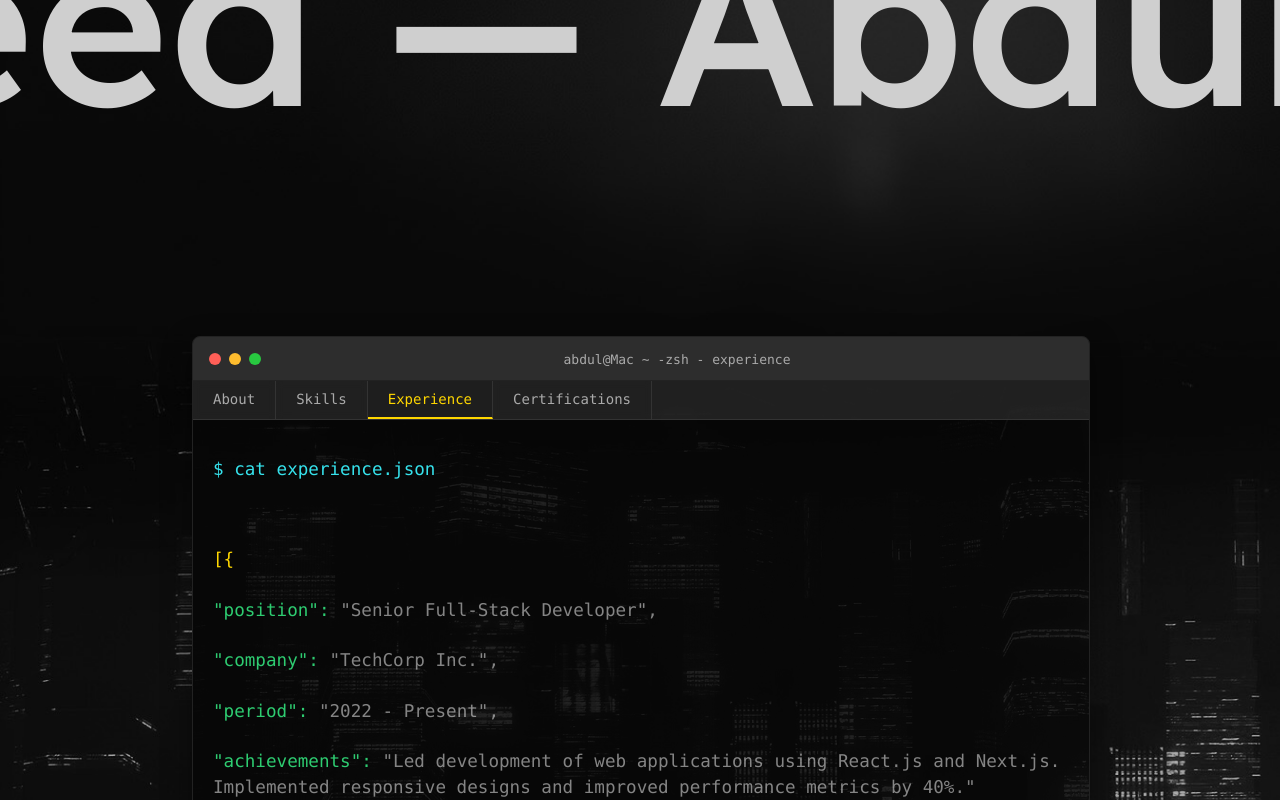
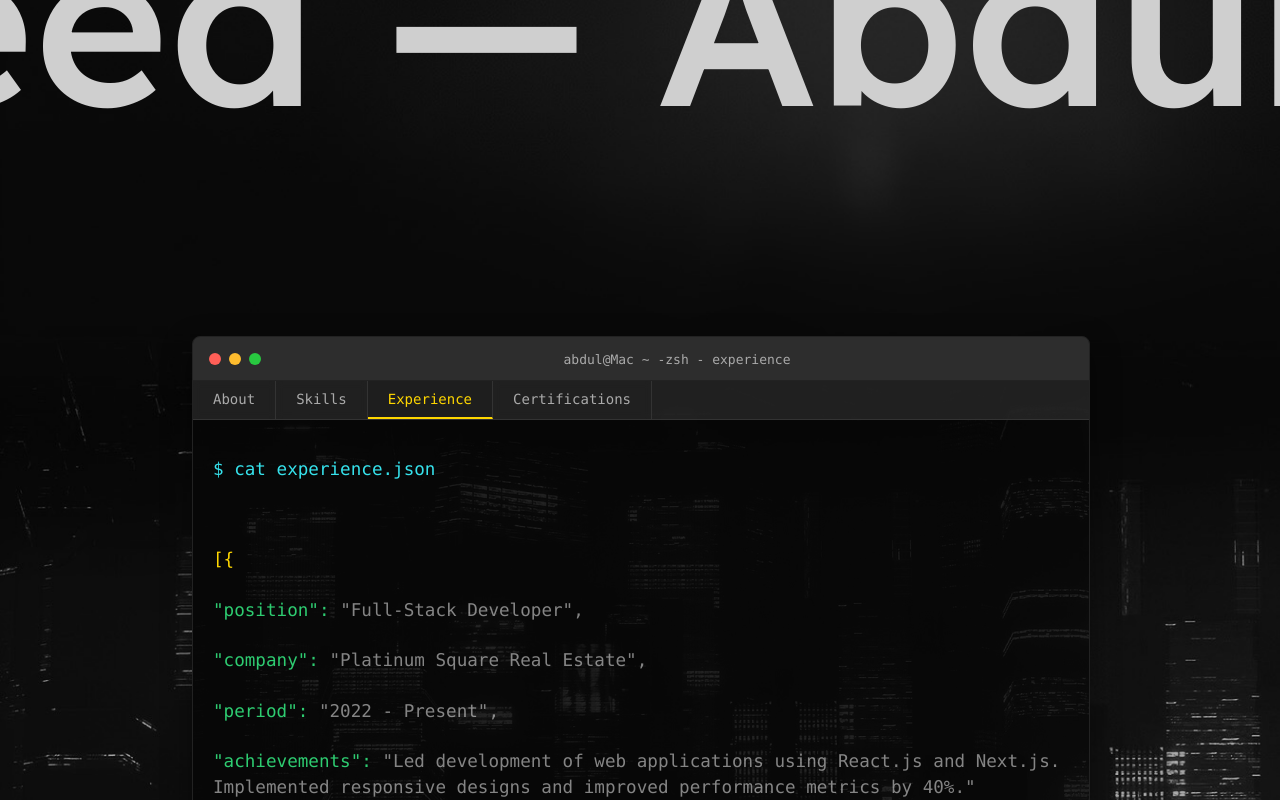
Before and after one commit to abdul-majeed-khan/portfolio_V1, a Next.js app: page / in a window 1280 px wide. Both pictures are taken after a click on the element "Experience". Shown: the part 684-1484 px from the top of the page. Built offline with nearby package versions, Linux system fonts and the light colour scheme; a web font is replaced by a local one.

Commit message:
AI SECTION

```diff
--- a/src/components/Landing/index.jsx
+++ b/src/components/Landing/index.jsx
@@ -177,10 +177,10 @@ export default function Home() {
 					<span className={styles.yellow}>{'[{'}</span>
 				</div>
 				<div className={styles.terminalLine}>
-					<span className={styles.green}>  "position":</span> <span className={styles.white}>"Senior Full-Stack Developer",</span>
+					<span className={styles.green}>  "position":</span> <span className={styles.white}>"Full-Stack Developer",</span>
 				</div>
 				<div className={styles.terminalLine}>
-					<span className={styles.green}>  "company":</span> <span className={styles.white}>"TechCorp Inc.",</span>
+					<span className={styles.green}>  "company":</span> <span className={styles.white}>"Platinum Square Real Estate",</span>
 				</div>
 				<div className={styles.terminalLine}>
 					<span className={styles.green}>  "period":</span> <span className={styles.white}>"2022 - Present",</span>
@@ -192,16 +192,16 @@ export default function Home() {
 					<span className={styles.yellow}>{'}, {'}</span>
 				</div>
 				<div className={styles.terminalLine}>
-					<span className={styles.green}>  "position":</span> <span className={styles.white}>"ML Engineer",</span>
+					<span className={styles.green}>  "position":</span> <span className={styles.white}>"Lead Web Designer",</span>
 				</div>
 				<div className={styles.terminalLine}>
-					<span className={styles.green}>  "company":</span> <span className={styles.white}>"AI Solutions LLC",</span>
+					<span className={styles.green}>  "company":</span> <span className={styles.white}>"Flawed Arts LLC",</span>
 				</div>
 				<div className={styles.terminalLine}>
 					<span className={styles.green}>  "period":</span> <span className={styles.white}>"2020 - 2022",</span>
 				</div>
 				<div className={styles.terminalLine}>
-					<span className={styles.green}>  "achievements":</span> <span className={styles.white}>"Developed and deployed machine learning models for computer vision and NLP tasks. Created MLOps pipelines for continuous training and model deployment."</span>
+					<span className={styles.green}>  "achievements":</span> <span className={styles.white}>"Developed different websites of the company's clients using Node.js , HTML , CSS , Bootstrap & PHP and eventually brought down the cost & increased the site speed by 30% deploying SEO."</span>
 				</div>
 				<div className={styles.terminalLine}>
 					<span className={styles.yellow}>{'}]'}</span>
```
Also changed, not shown: src/components/AI/index.jsx (added), src/components/AI/style.module.scss (added).
